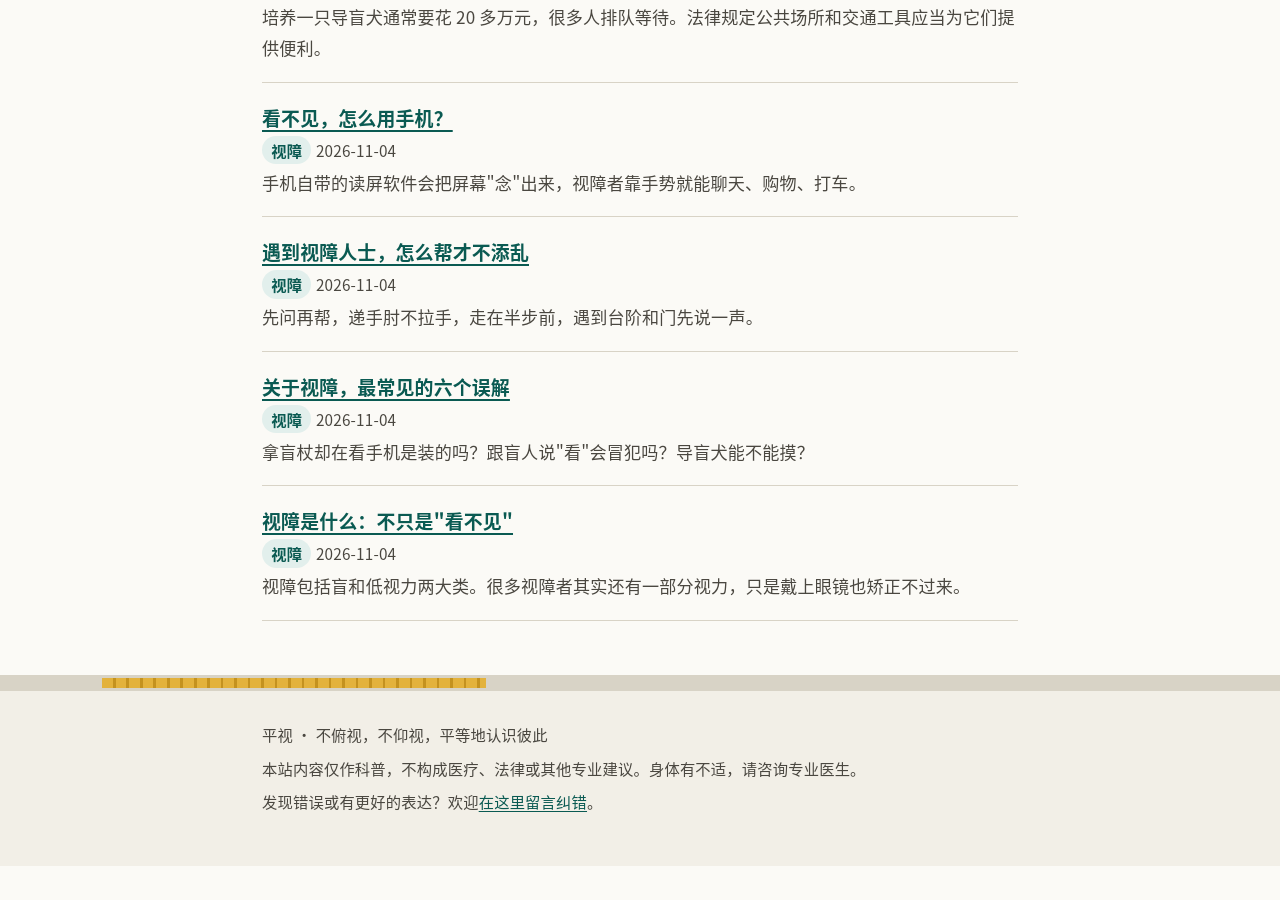
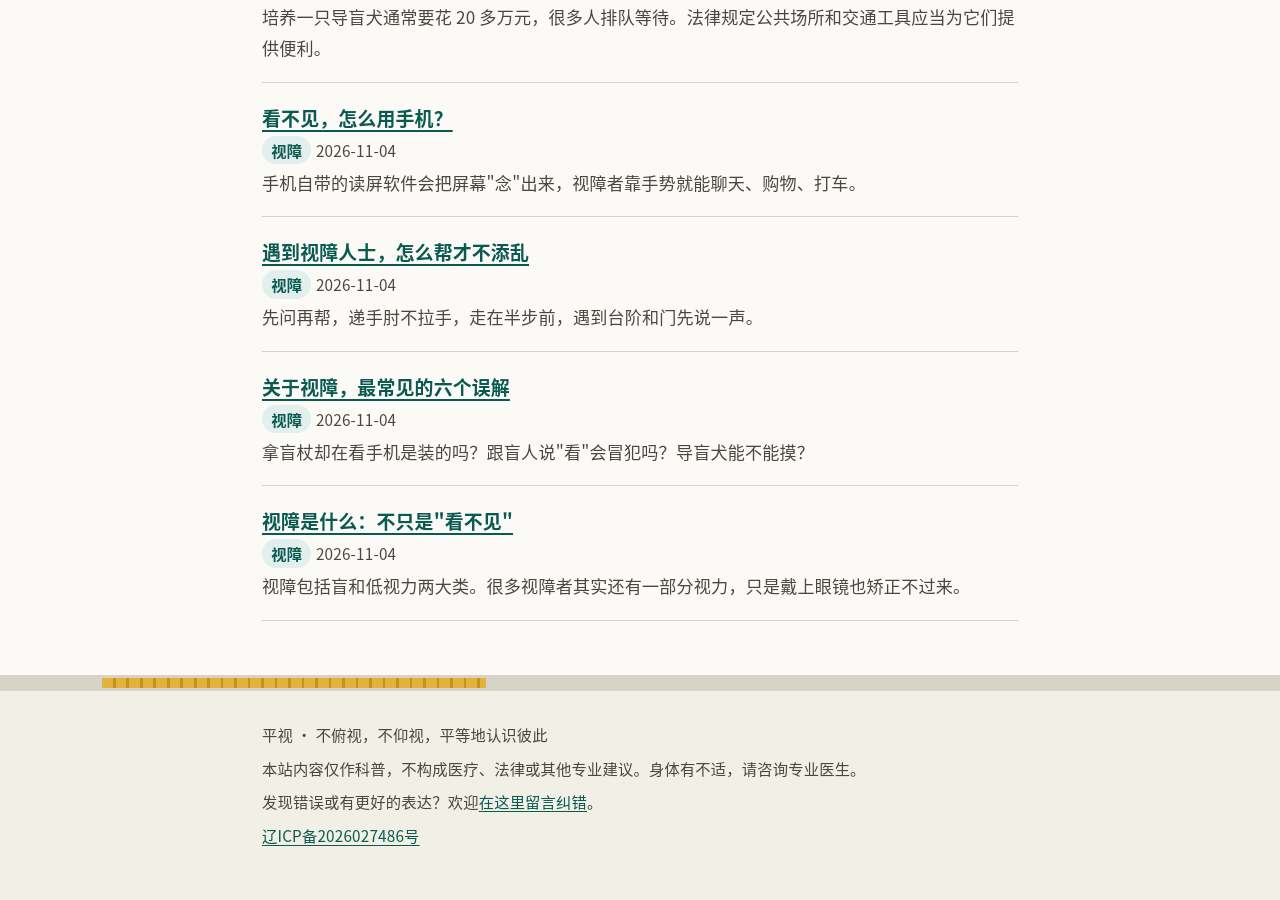
Before and after one commit to zzzopb/zzzopb.github.io, a Jekyll site: the page built from index.html, in a window 1280 px wide and 900 px high, scrolled down 1217 px. Built offline with Jekyll 4.4.1, drawn with Linux system fonts in a browser that asks for light colours; before the commit the page ends 2083 px from its top, so only the background shows below that.

Commit message:
页脚加 ICP 备案号（辽ICP备2026027486号），链接到工信部备案网站
Co-Authored-By: Claude Opus 5.5 <noreply@anthropic.com>
Claude-Session: https://claude.ai/code/session_01M2ukfjS1Srci3Jvy5hhapk

```diff
--- a/_config.yml
+++ b/_config.yml
@@ -5,6 +5,8 @@ lang: zh-CN
 url: https://zzzopb.github.io
 baseurl: ""
 timezone: Asia/Shanghai
+# 国内备案号（工信部 ICP 备案，2026-11-16 通过），显示在每页页脚
+icp: 辽ICP备2026027486号
 
 permalink: /:categories/:title/
 markdown: kramdown
--- a/_includes/footer.html
+++ b/_includes/footer.html
@@ -3,5 +3,6 @@
     <p>{{ site.title }} · {{ site.tagline }}</p>
     <p>本站内容仅作科普，不构成医疗、法律或其他专业建议。身体有不适，请咨询专业医生。</p>
     <p>发现错误或有更好的表达？欢迎<a href="https://github.com/zzzopb/zzzopb.github.io/issues">在这里留言纠错</a>。</p>
+    {% if site.icp %}<p class="beian"><a href="https://beian.miit.gov.cn/" target="_blank" rel="noopener noreferrer">{{ site.icp }}<span class="visually-hidden">（在新窗口打开）</span></a></p>{% endif %}
   </div>
 </footer>
```
